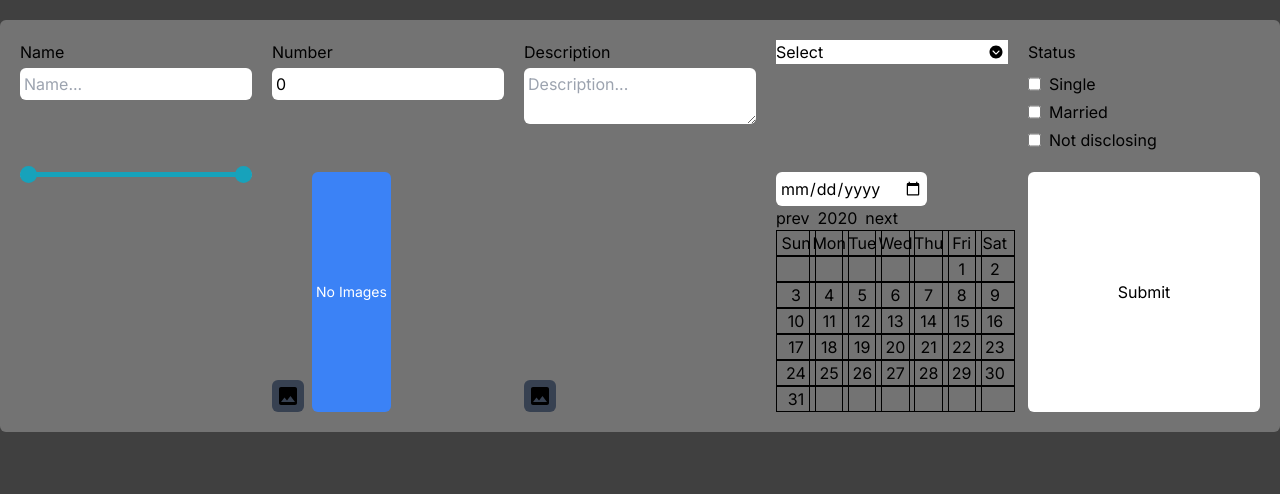
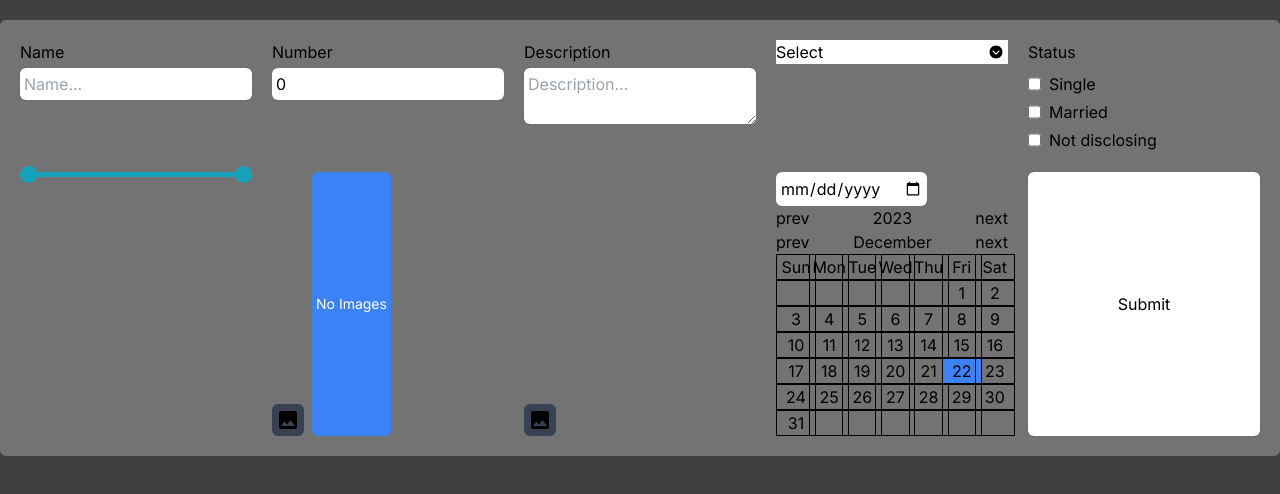
Before and after one commit to HrishikShaji/hrishixui, a Next.js app: page / in a window 1280 px wide. Shown: the top 494 px of the page. Built offline with nearby package versions, Linux system fonts and the light colour scheme.

Commit message:
InputDate Logic works

```diff
--- a/app/components/InputDate.tsx
+++ b/app/components/InputDate.tsx
@@ -10,11 +10,27 @@ import {
 
 export const InputDate = () => {
   const currentDate = new Date();
-  console.log(currentDate);
-  const [year, setYear] = useState(2020);
+  const [month, setMonth] = useState(currentDate.getMonth());
+  const [year, setYear] = useState(currentDate.getFullYear());
+  const [day, setDay] = useState(currentDate.getDate());
+  const months = [
+    "January",
+    "February",
+    "March",
+    "April",
+    "May",
+    "June",
+    "July",
+    "August",
+    "September",
+    "October",
+    "November",
+    "December",
+  ];
   const weekDays = ["Sun", "Mon", "Tue", "Wed", "Thu", "Fri", "Sat"];
-  const firstDayOfMonth = startOfMonth(currentDate);
-  const lastDayOfMonth = endOfMonth(currentDate);
+  const newDate = new Date(year, month, day);
+  const firstDayOfMonth = startOfMonth(newDate);
+  const lastDayOfMonth = endOfMonth(newDate);
 
   const daysInMonth = eachDayOfInterval({
     start: firstDayOfMonth,
@@ -23,15 +39,30 @@ export const InputDate = () => {
   const startingDayOfMonth = getDay(firstDayOfMonth);
   const totalDays = startingDayOfMonth + daysInMonth.length;
   const endingDayOfMonth = totalDays % 7 === 0 ? 0 : 7 - (totalDays % 7);
-  console.log(endingDayOfMonth);
+  console.log(day);
 
   return (
     <div>
       <input type="date" className="p-1 rounded-md text-black" />
-      <div className="flex gap-2">
+      <div className="flex gap-2 justify-between">
         <button onClick={() => setYear((prev) => prev - 1)}>prev</button>
         <h1>{year}</h1>
         <button onClick={() => setYear((prev) => prev + 1)}>next</button>
+      </div>
+      <div className="flex gap-2 justify-between">
+        <button
+          disabled={month === 0}
+          onClick={() => setMonth((prev) => prev - 1)}
+        >
+          prev
+        </button>
+        <h1>{months[month]}</h1>
+        <button
+          disabled={month === months.length - 1}
+          onClick={() => setMonth((prev) => prev + 1)}
+        >
+          next
+        </button>
       </div>
       <div className="grid grid-cols-7 ">
         {weekDays.map((weekDay) => (
@@ -45,12 +76,20 @@ export const InputDate = () => {
         {Array.from({ length: startingDayOfMonth }).map((_, i) => (
           <div
             key={`fake-${i}`}
-            className="w-10 border-[1px] border-black text-center"
+            className={`${
+              day === i ? "bg-blue-500" : ""
+            } w-10 border-[1px] border-black text-center`}
           />
         ))}
-        {daysInMonth.map((day, i) => (
-          <div key={i} className="w-10 border-[1px] border-black text-center">
-            {format(day, "d")}
+        {daysInMonth.map((item, i) => (
+          <div
+            key={i}
+            className={`${
+              day === i + 1 ? "bg-blue-500" : ""
+            } w-10 border-[1px] border-black text-center`}
+            onClick={() => setDay(i + 1)}
+          >
+            {format(item, "d")}
           </div>
         ))}
         {Array.from({ length: endingDayOfMonth }).map((_, i) => (
```
